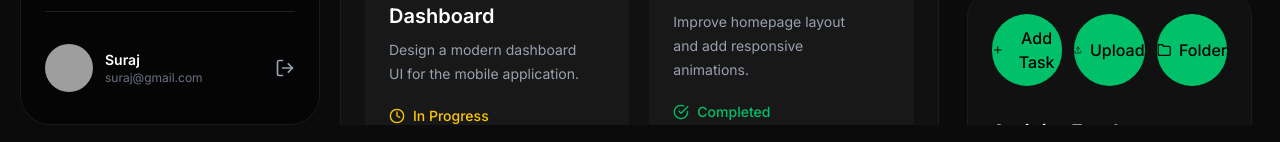
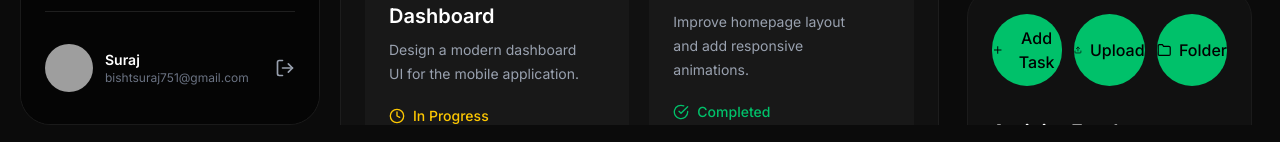
Before and after one commit to SurajBisht001/Task-Management, a React (Vite) app: page / in a window 1280 px wide. Shown: the part 655-797 px from the top of the page. Built offline with nearby package versions, Linux system fonts and the light colour scheme; grey boxes are pictures that could not be loaded.

Commit message:
Update Sidebar.jsx

```diff
--- a/src/Components/Sidebar.jsx
+++ b/src/Components/Sidebar.jsx
@@ -90,7 +90,7 @@ export default function Sidebar({ activeView, onNavigate }) {
             />
             <div>
               <h3 className="text-sm font-semibold">Suraj</h3>
-              <p className="text-xs text-gray-500">suraj@gmail.com</p>
+              <p className="text-xs text-gray-500">bishtsuraj751@gmail.com</p>
             </div>
           </div>
 
```
